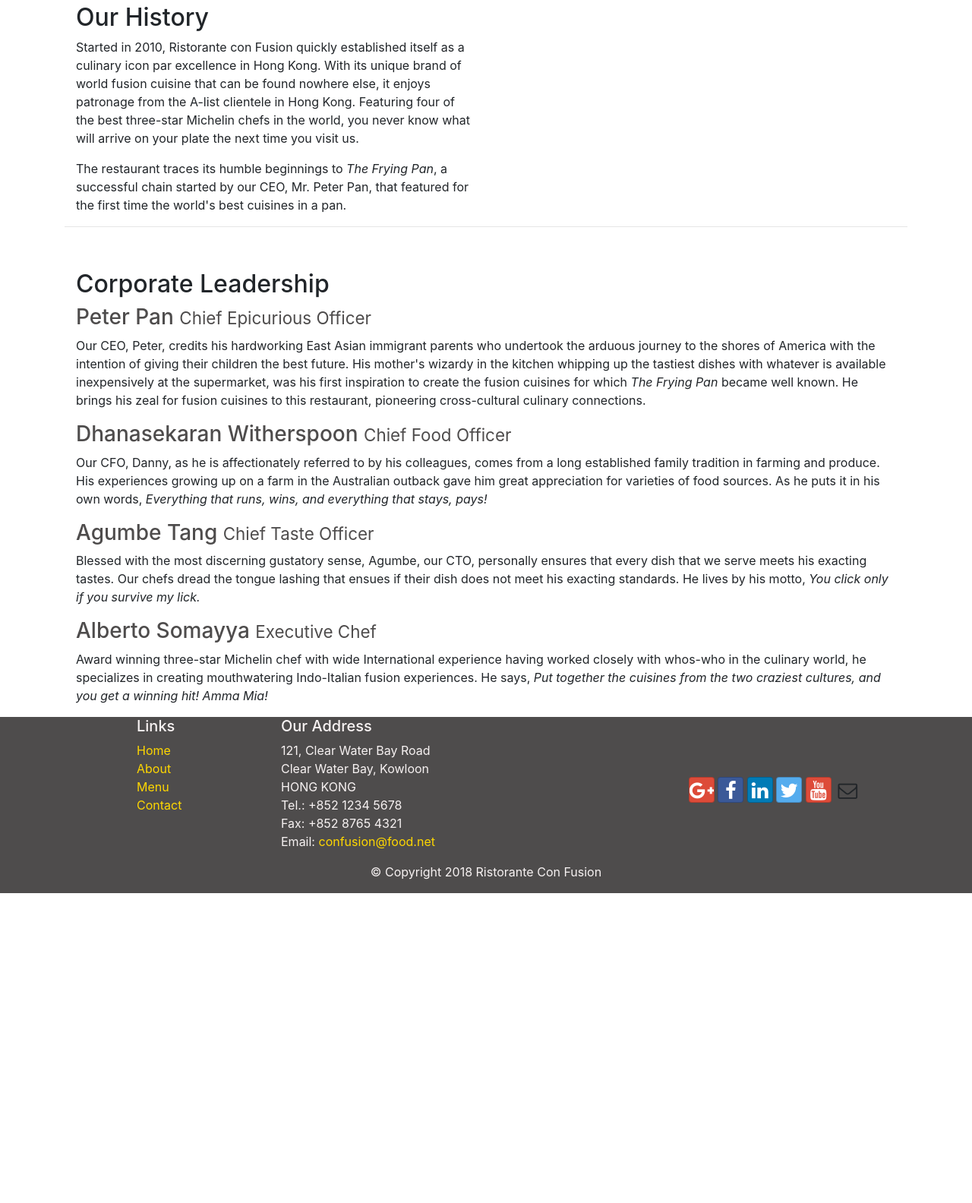
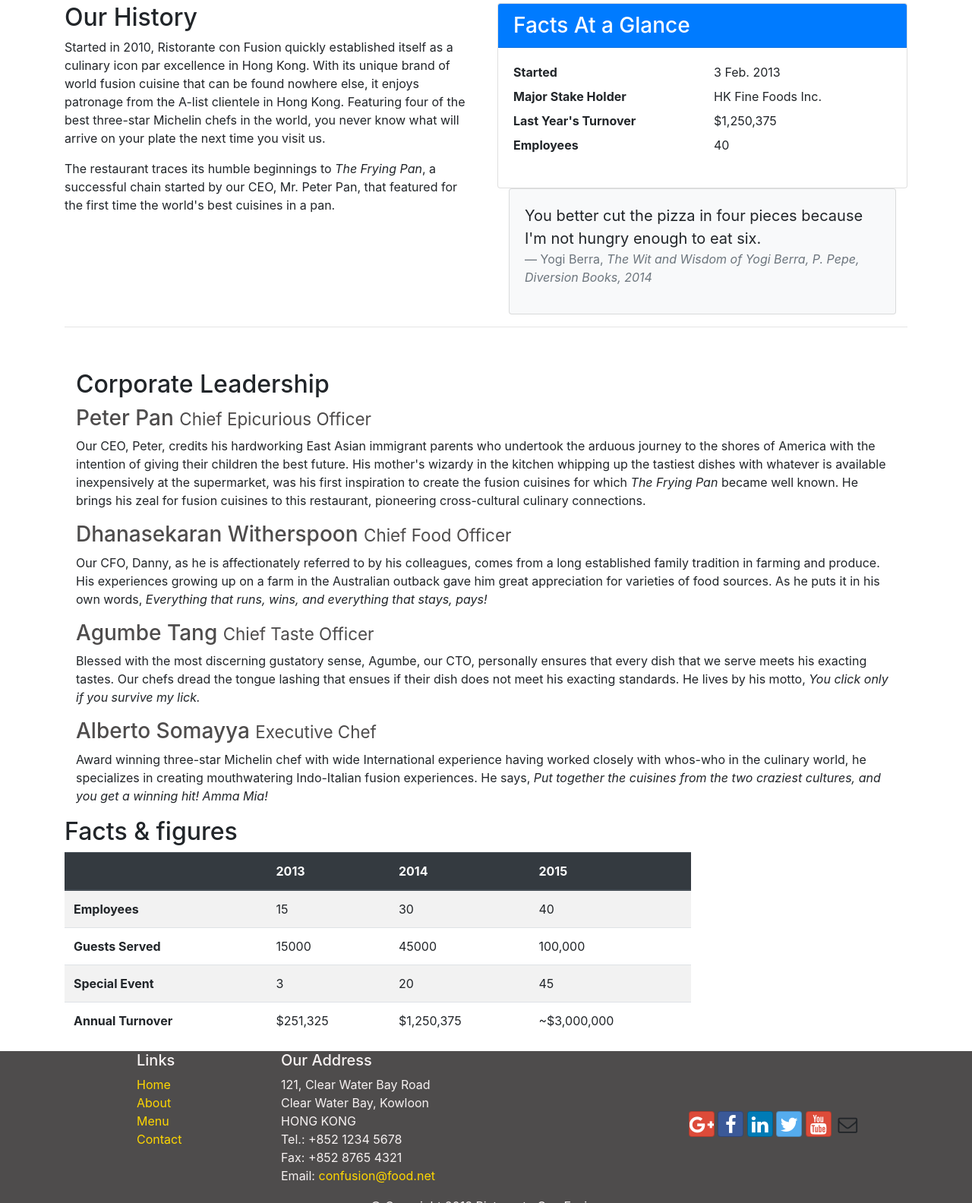
Before and after one commit to Rishabh-Gaud/conFusion, a website: page aboutus.html in a window 1280 px wide. Shown: the part 561-2145 px from the top of the page at 76% size. Before the commit the page ends 1737 px from the top, so only its background shows below. Drawn offline with nearby package versions, Linux system fonts and the light colour scheme; files whose address does not match are found by name.

Commit message:
tables and cards

```diff
--- a/aboutus.html
+++ b/aboutus.html
@@ -63,18 +63,45 @@
             </div>
         </div>
 
-        <div >
+        <div class="row" >
             <div class="col-sm-6" >
                 <h2>Our History</h2>
                 <p>Started in 2010, Ristorante con Fusion quickly established itself as a culinary icon par excellence in Hong Kong. With its unique brand of world fusion cuisine that can be found nowhere else, it enjoys patronage from the A-list clientele in Hong Kong.  Featuring four of the best three-star Michelin chefs in the world, you never know what will arrive on your plate the next time you visit us.</p>
                 <p>The restaurant traces its humble beginnings to <em>The Frying Pan</em>, a successful chain started by our CEO, Mr. Peter Pan, that featured for the first time the world's best cuisines in a pan.</p>
 
-            </div>
-            <div>
-                <hr>
+              </div>
+
+              <div class="col-12 col-sm-6">
+                <div class="card">
+                    <h3 class="card-header bg-primary text-white">Facts At a Glance</h3>
+                    <div class="card-body">
+                        <dl class="row">
+                            <dt class="col-6">Started</dt>
+                            <dd class="col-6">3 Feb. 2013</dd>
+                            <dt class="col-6">Major Stake Holder</dt>
+                            <dd class="col-6">HK Fine Foods Inc.</dd>
+                            <dt class="col-6">Last Year's Turnover</dt>
+                            <dd class="col-6">$1,250,375</dd>
+                            <dt class="col-6">Employees</dt>
+                            <dd class="col-6">40</dd>
+                        </dl>
+                    </div>
+                </div>
+                <div class="col-12">
+                    <div class="card card-body bg-light">
+                        <blockquote class="blockquote">
+                            <p class="mb-0">You better cut the pizza in four pieces because
+                                I'm not hungry enough to eat six.</p>
+                            <footer class="blockquote-footer">Yogi Berra,
+                                <cite title="Source Title">The Wit and Wisdom of Yogi Berra,
+                                P. Pepe, Diversion Books, 2014</cite>
+                            </footer>
+                        </blockquote>
+                    </div>
+                </div>
             </div>
         </div>
-
+        <hr>
 
         <div class="">
             <div class="col-12" >
@@ -88,6 +115,52 @@
                 <h3>Alberto Somayya <small>Executive Chef</small></h3>
                 <p class="d-none d-sm-block ">Award winning three-star Michelin chef with wide International experience having worked closely with whos-who in the culinary world, he specializes in creating mouthwatering Indo-Italian fusion experiences. He says, <em>Put together the cuisines from the two craziest cultures, and you get a winning hit! Amma Mia!</em></p>
             </div>
+       </div>
+       <div class="row row-content">
+           <div class="col-12 col-sm-9">
+               <h2>Facts &amp; figures</h2>
+               <div class="table-responsive">
+                   <table class="table table-striped">
+                       <thead class="thead-dark">
+                           <tr>
+                            <th>&nbsp;</th>
+                            <th>2013</th>
+                            <th>2014</th>
+                            <th>2015</th>
+                           </tr>
+                       </thead>
+                       <tbody>
+                           <tr>
+                               <th>Employees</th>
+                               <td>15</td>
+                               <td>30</td>
+                               <td>40</td>
+                           </tr>
+                           <tr>
+                               <th>Guests Served</th>
+                               <td>15000</td>
+                               <td>45000</td>
+                               <td>100,000</td>
+                           </tr>
+                           <tr>
+                               <th>Special Event</th>
+                               <td>3</td>
+                               <td>20</td>
+                               <td>45</td>
+                           </tr>
+                           <tr>
+                               <th>Annual Turnover</th>
+                               <td>$251,325</td>
+                               <td>$1,250,375</td>
+                               <td>~$3,000,000</td>
+                           </tr>
+                       </tbody>
+                   </table>
+               </div>
+           </div>
+           <div class="col-12 col-sm-3">
+
+           </div>
        </div>
 
     </div>
```
